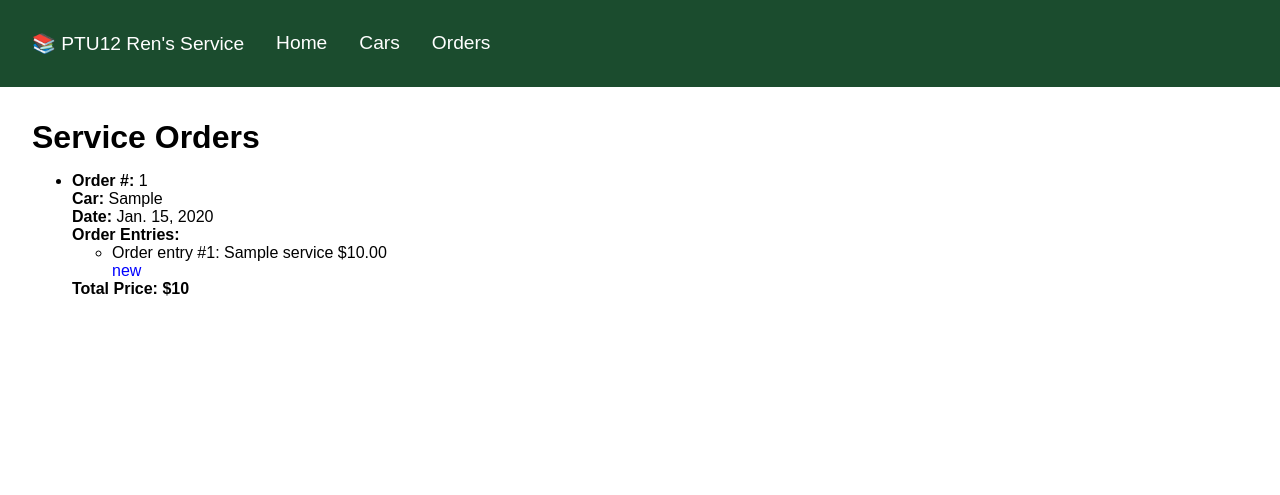
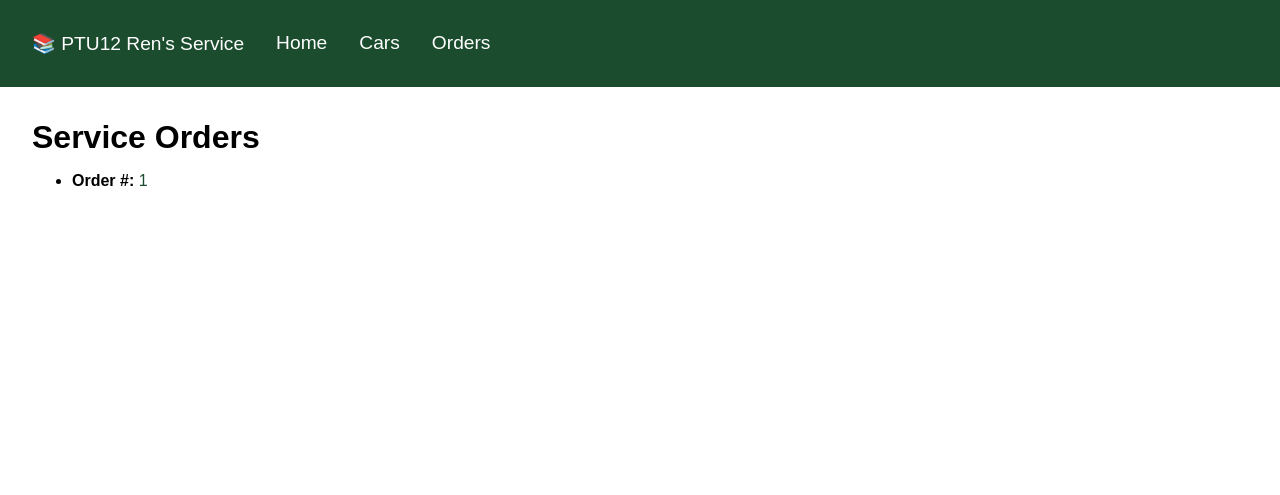
Before and after one commit to RenaldasZ/autoservisas, a Django app: page /orders/ in a window 1280 px wide. Shown: the top 495 px of the page. Run offline with Django 4.2, Linux system fonts and the light colour scheme; tables that the repository leaves empty hold one stand-in row (values such as "Sample post").

Commit message:
fixed order views and fixed extras

```diff
--- a/autoservice/service/templates/service/order_list.html
+++ b/autoservice/service/templates/service/order_list.html
@@ -1,37 +1,11 @@
-
-
 {% extends 'base.html' %}
-
+{% block title %}Welcome to {{ block.super }}{% endblock title %}
 {% block content %}
   <h1>Service Orders</h1>
   <ul>
     {% for order in orders %}
       <li>
-        <strong>Order #: </strong>{{ order.id }}<br>
-        <strong>Car: </strong>{{ order.car }}<br>
-        <strong>Date: </strong>{{ order.date }}<br>
-        <strong>Order Entries:</strong>
-        <ul>
-          {% for entry in order.order_entries.all %}
-            <li>{{ entry }} ${{ entry.price }}</li>
-            {% if entry.status == "new" %}
-            <span style="color: blue;">{{ entry.status }}</span>
-          {% elif entry.status == "processing" %}
-            <span style="color: orange;">{{ entry.status }}</span>
-          {% elif entry.status == "complete" %}
-            <span style="color: green;">{{ entry.status }}</span>
-          {% elif entry.status == "cancelled" %}
-            <span style="color: red;">{{ entry.status }}</span>
-          {% else %}
-            {{ entry.status }}
-          {% endif %}<br>
-
-
-          {% empty %}
-            <li>No order entries found.</li>
-          {% endfor %}
-        </ul>
-        <strong>Total Price: ${{ order.total_price }}</strong>
+        <strong>Order #: </strong><a href="{% url 'order_detail' order.pk %}">{{ order.id }}</a><br>
       </li>
     {% empty %}
       <li>No orders found.</li>
--- a/autoservice/service/urls.py
+++ b/autoservice/service/urls.py
@@ -1,10 +1,11 @@
 from django.urls import path
 from . import views
-from .views import car_list
 
 urlpatterns = [
     path('', views.index, name='index'),
-    path('cars/', car_list, name='car_list'),
+    path('cars/', views.car_list, name='car_list'),
     path('cars/<int:pk>/', views.car_detail, name='car_detail'),
+
     path('orders/', views.OrderListView.as_view(), name='order_list'),
+    path('orders/<int:pk>/', views.order_detail, name='order_detail'),
 ]
--- a/autoservice/service/views.py
+++ b/autoservice/service/views.py
@@ -1,7 +1,8 @@
+
+
 from django.shortcuts import render, get_object_or_404
 from . models import Car, OrderEntry, Service, Order
 from django.views.generic import ListView
-from django.db.models import Sum
 
 def index(request):
     cars = Car.objects.all().count()
@@ -23,10 +24,14 @@ def car_detail(request, pk: int):
     car = get_object_or_404(Car, pk=pk)
     return render(request, 'service/car_detail.html', {'car': car})
 
+def order_detail(request, pk: int):
+    order = get_object_or_404(Order, pk=pk)
+    total_price = sum(entry.price for entry in order.order_entries.all())
+
+    return render(request, 'service/order_detail.html', {'order': order, 'total_price': total_price})
+
+
 class OrderListView(ListView):
     model = Order
     context_object_name = 'orders'
     template_name = 'service/order_list.html'
-
-    def get_queryset(self):
-        return super().get_queryset().prefetch_related('order_entries').annotate(total_price=Sum('order_entries__price'))
```
Also changed, not shown: autoservice/service/templates/service/order_detail.html (added, +30 -0 lines).
